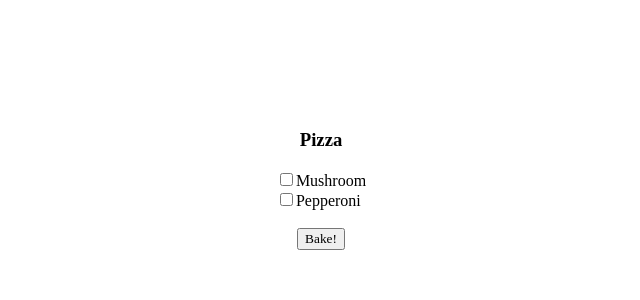
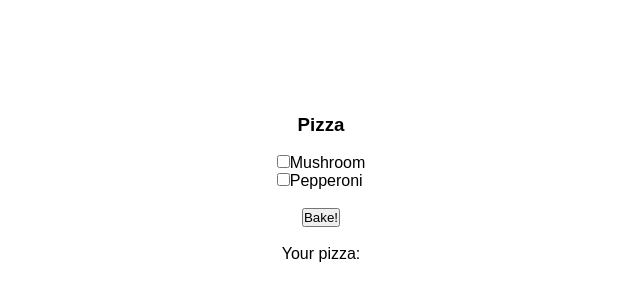
Before and after one commit to matthny/design-patterns-typescript-angular, an Angular app: page /decorating-pizza in a window 1280 px wide. Shown: the part 212-512 px from the top of the page, without its empty margins (319-959 px from the left). Built offline with nearby package versions, Linux system fonts and the light colour scheme.

Commit message:
some changes to decorating pizza

```diff
--- a/src/app/decorating-pizza/decorating-pizza.component.html
+++ b/src/app/decorating-pizza/decorating-pizza.component.html
@@ -2,6 +2,8 @@
     <h3>
       Pizza
     </h3>
+
+    <br>
 
     <form [formGroup]="pizzaForm" novalidate (ngSubmit)="onBakeClick()">
       <div>
@@ -18,7 +20,9 @@
       </div>
     </form>
 
+    <br>
+
     <p>
-      {{pizzaName}}
+      Your pizza: {{pizzaName}}
     </p>
 </div>
--- a/src/app/decorating-pizza/decorating-pizza.component.scss
+++ b/src/app/decorating-pizza/decorating-pizza.component.scss
@@ -1,10 +1,12 @@
+
+
 .wrapper {
   display: flex;
   flex-direction: column;
   justify-content: center;
   align-items: center;
+  height: 100vh;
 
-  height: 100vh;
 
   form {
     display: flex;
--- a/src/app/decorating-pizza/decorating-pizza.component.ts
+++ b/src/app/decorating-pizza/decorating-pizza.component.ts
@@ -19,6 +19,10 @@ export class DecoratingPizzaComponent implements OnInit {
   }
 
   ngOnInit() {
+    this.setForm();
+  }
+
+  private setForm(): void {
     this.pizzaForm = new FormGroup({
       mushroom: new FormControl(false),
       pepperoni: new FormControl(false)
@@ -26,7 +30,7 @@ export class DecoratingPizzaComponent implements OnInit {
   }
 
   public onBakeClick(): void  {
-    this.pizza = this.pizzaService.getPizza(this.pizzaForm.value.mushroom, this.pizzaForm.value.pepperoni);
+    this.pizza = this.pizzaService.orderPizza(this.pizzaForm.value.mushroom, this.pizzaForm.value.pepperoni);
     this.pizzaName = this.pizza.bakePizza();
   }
 }
--- a/src/app/decorating-pizza/pizza.service.ts
+++ b/src/app/decorating-pizza/pizza.service.ts
@@ -6,7 +6,7 @@ import { Pepperoni, BasePizza, Pizza, Mushroom } from './pizza';
 })
 export class PizzaService {
 
-  public getPizza(isMushroom: boolean, isPepperoni: boolean): Pizza {
+  public orderPizza(isMushroom: boolean, isPepperoni: boolean): Pizza {
     let newPizza: Pizza;
 
     if (!isPepperoni && !isMushroom) {
--- a/src/app/decorating-pizza/pizza.ts
+++ b/src/app/decorating-pizza/pizza.ts
@@ -5,7 +5,6 @@ export interface Pizza {
 export class BasePizza implements Pizza {
 
   constructor() {
-    let a = 1;
   }
 
   public bakePizza() {
--- a/src/styles.scss
+++ b/src/styles.scss
@@ -1,5 +1,8 @@
 /* You can add global styles to this file, and also import other style files */
 
 * {
-  font-family: Comic Sans;
+  font-family: Arial, Helvetica, sans-serif;
+  box-sizing: border-box;
+  margin: 0;
+  padding: 0;
 }
```
